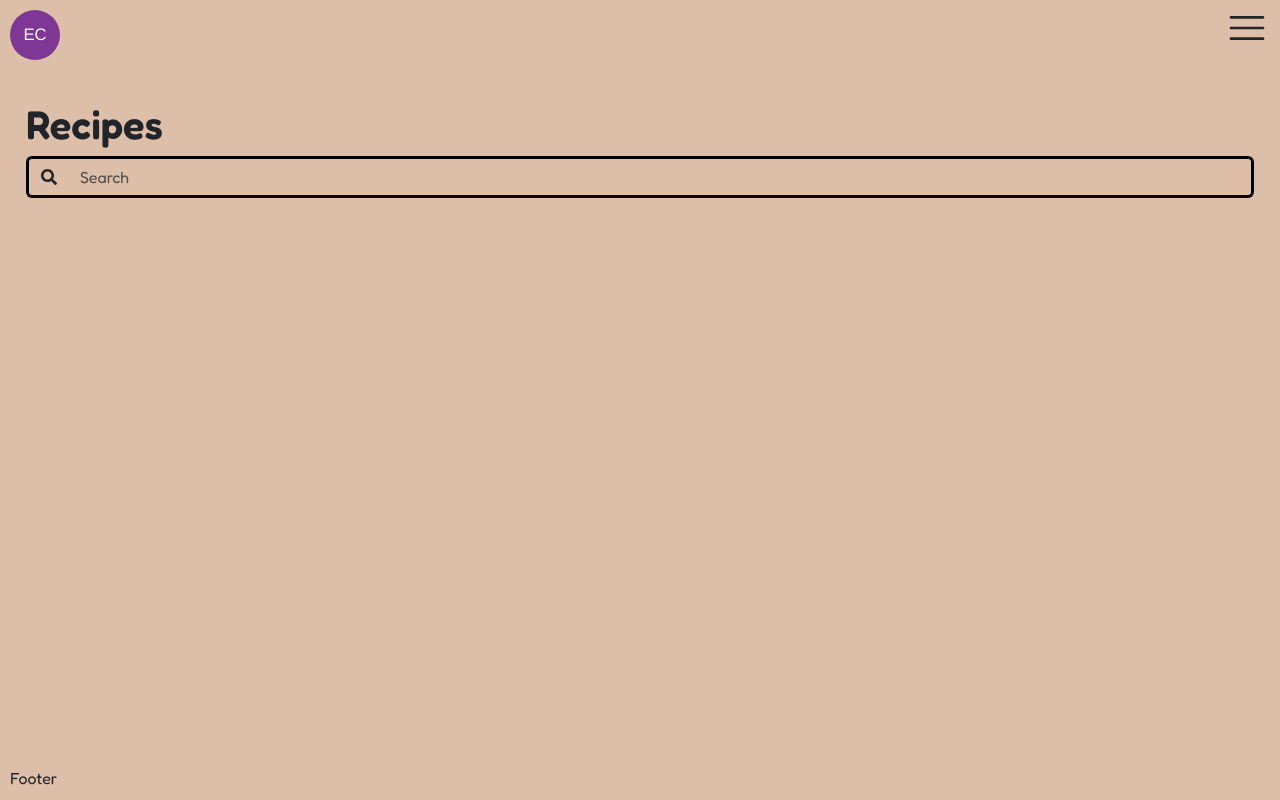
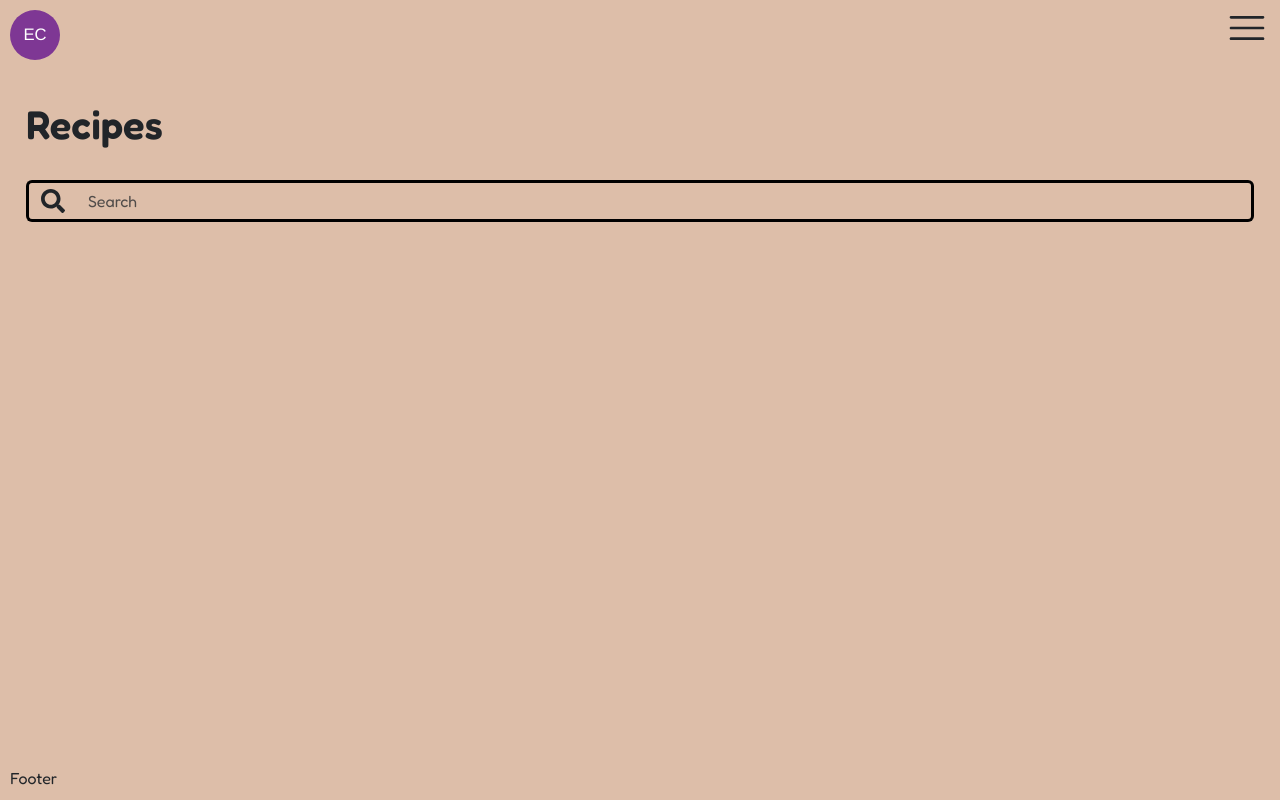
Before and after one commit to dorothyynwong/family-meal-planner, a React (Create React App) app in the folder frontend/: page /recipes in a window 1280 px wide. Built offline with nearby package versions, Linux system fonts and the light colour scheme; a web font is replaced by a local one.

Commit message:
added padding in search box container

```diff
--- a/frontend/src/Components/SearchBar/SearchBar.scss
+++ b/frontend/src/Components/SearchBar/SearchBar.scss
@@ -1,8 +1,12 @@
 @use "../../Styles/variables.scss" as *;
 
 .search-icon {
-    width: 16px;
-    height: 16px;
+    width: max(3vh,16px);
+    height: auto;
+}
+
+.search-container {
+    padding-top: max(3vh,10px);
 }
 
 .search-icon-box,
--- a/frontend/src/Components/SearchBar/SearchBar.tsx
+++ b/frontend/src/Components/SearchBar/SearchBar.tsx
@@ -5,7 +5,7 @@ import "./SearchBar.scss";
 const SearchBar: React.FC = () => {
     return (
         <>
-            <InputGroup className="mb-3">
+            <InputGroup className="mb-3 search-container">
                 <InputGroup.Text className="search-icon-box" id="basic-addon1">
                     <FaSearch className="search-icon" />
                 </InputGroup.Text>
```
